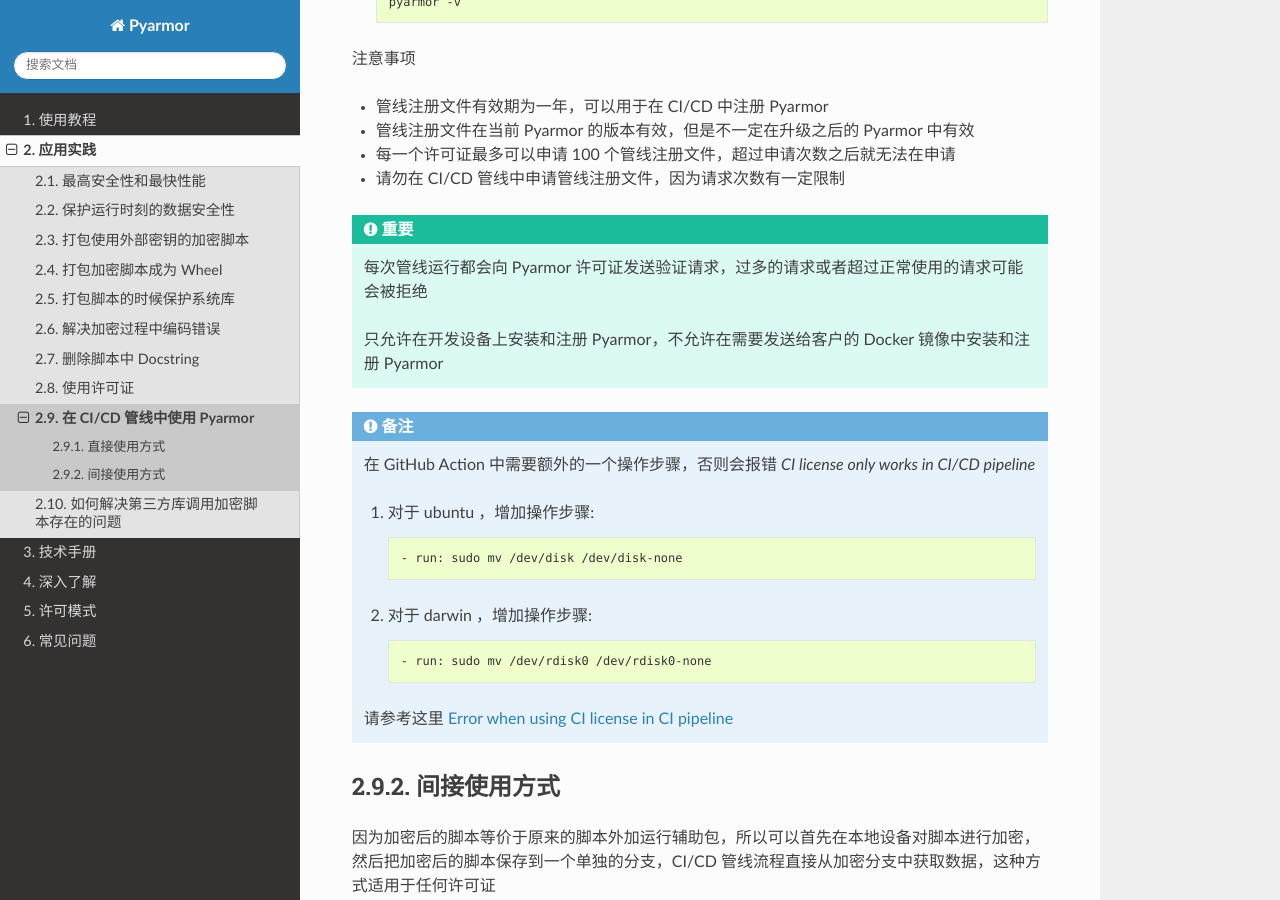
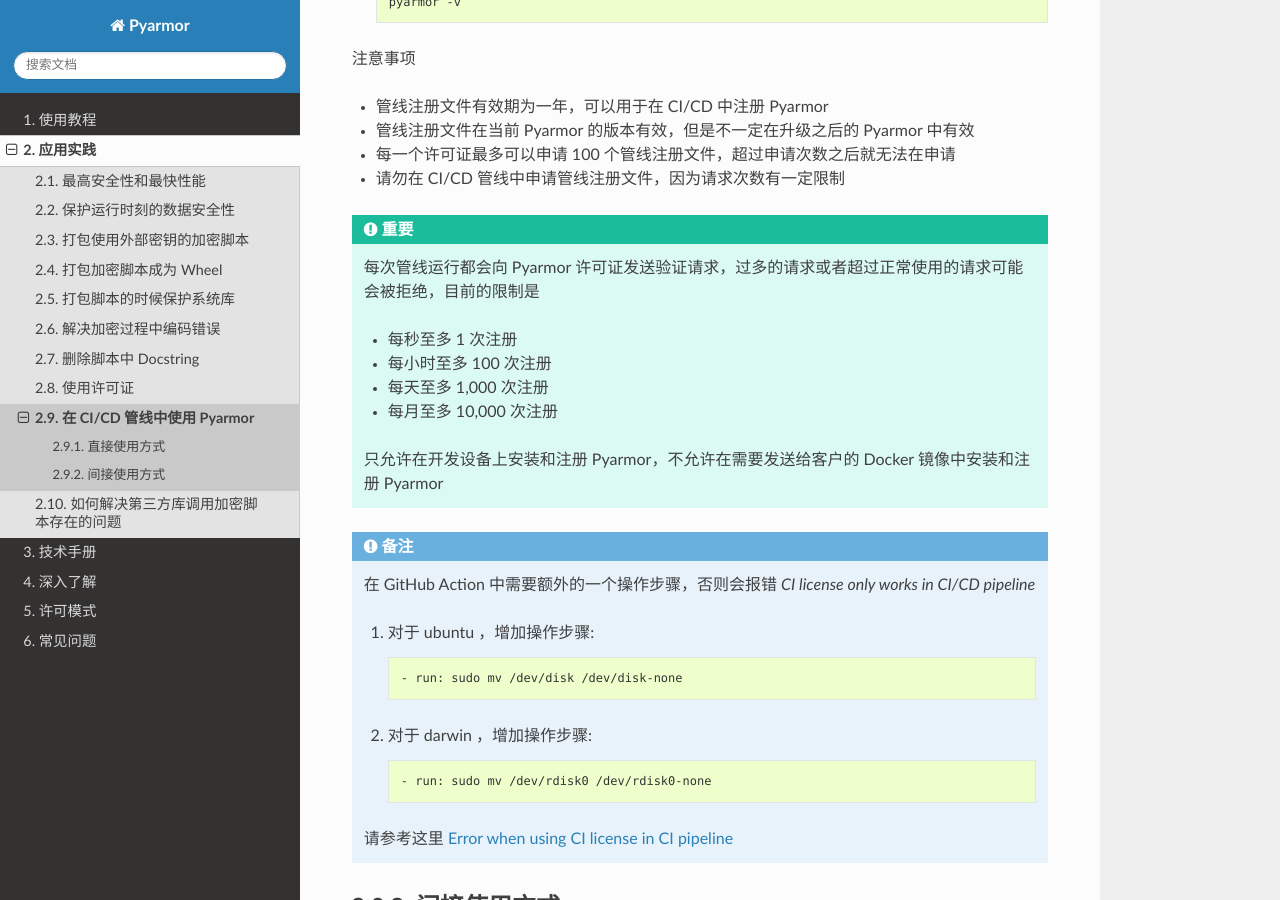
Before and after one commit to dashingsoft/pyarmor-docs-zh, a Sphinx documentation site: the page built from docs/how-to/ci.rst, in a window 1280 px wide and 900 px high, scrolled down 1041 px. Built offline with Sphinx 7.4.7 and the Read the Docs theme 3.1.0, drawn with Linux system fonts in a browser that asks for light colours.

Commit message:
Doc rate limits in how-to guide

```diff
--- a/docs/how-to/ci.rst
+++ b/docs/how-to/ci.rst
@@ -51,7 +51,12 @@
 
 .. important::
 
-   每次管线运行都会向 Pyarmor 许可证发送验证请求，过多的请求或者超过正常使用的请求可能会被拒绝
+   每次管线运行都会向 Pyarmor 许可证发送验证请求，过多的请求或者超过正常使用的请求可能会被拒绝，目前的限制是
+
+   - 每秒至多 1 次注册
+   - 每小时至多 100 次注册
+   - 每天至多 1,000 次注册
+   - 每月至多 10,000 次注册
 
    只允许在开发设备上安装和注册 Pyarmor，不允许在需要发送给客户的 Docker 镜像中安装和注册 Pyarmor
 
```
